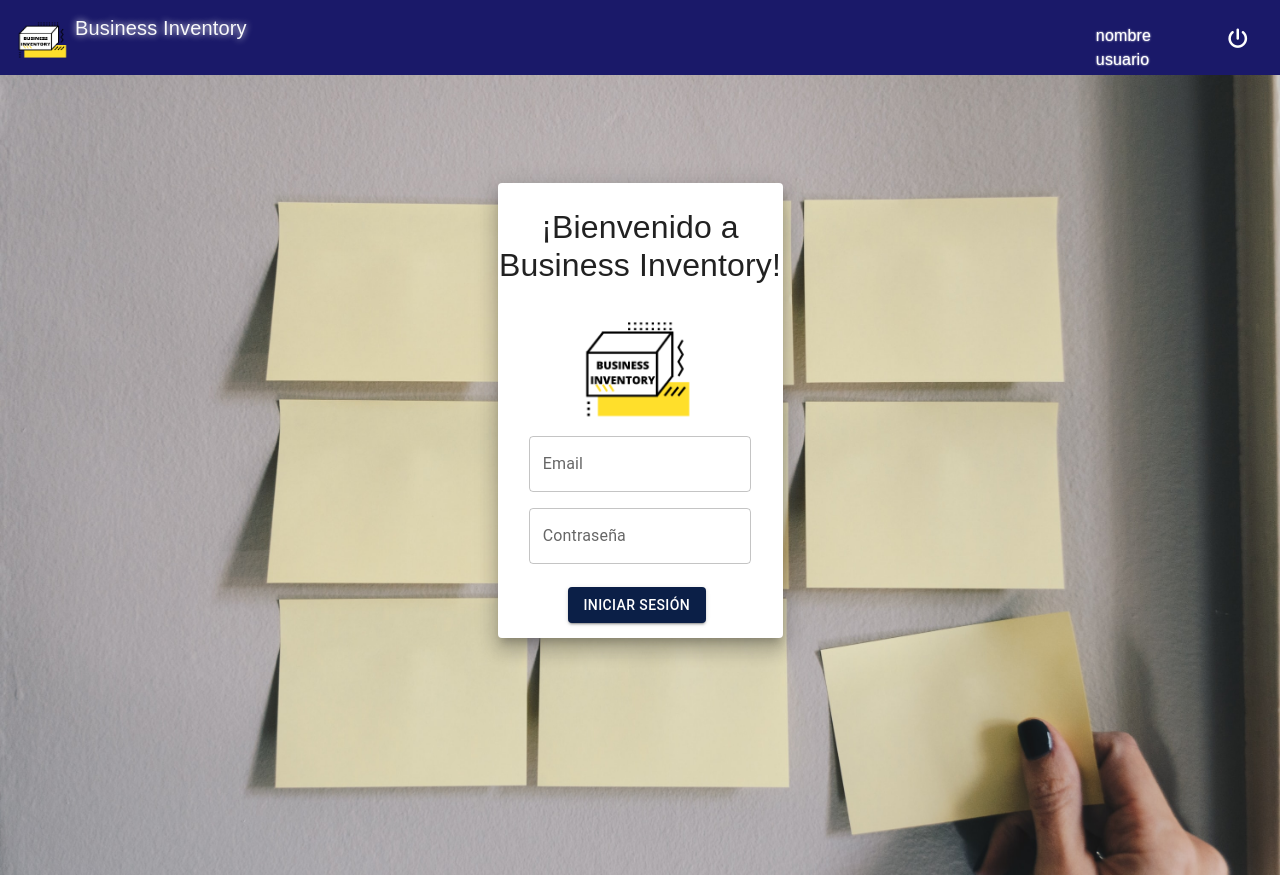
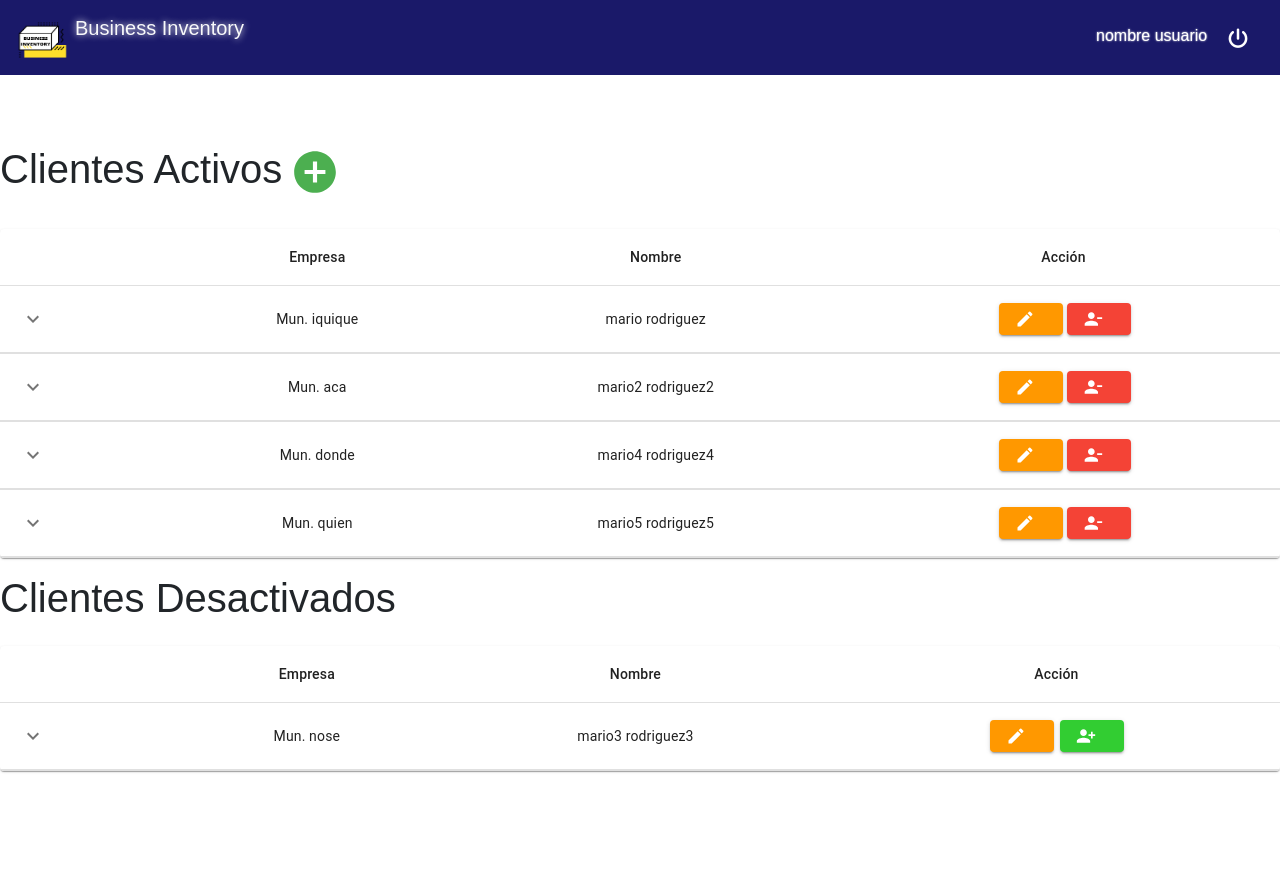
Before and after one commit to Sussanara/ADT, a React (Create React App) app: page / in a window 1280 px wide. After the commit the page ends 800 px from the top, so only its background shows below. Built offline with nearby package versions, Linux system fonts and the light colour scheme; no server answers.

Commit message:
merge development with pato

```diff
--- a/src/App.js
+++ b/src/App.js
@@ -10,7 +10,7 @@ function App() {
   return (
     <>
       <Navbar />
-      <Login />
+      <Crud />
     </>
   );
 }
```
